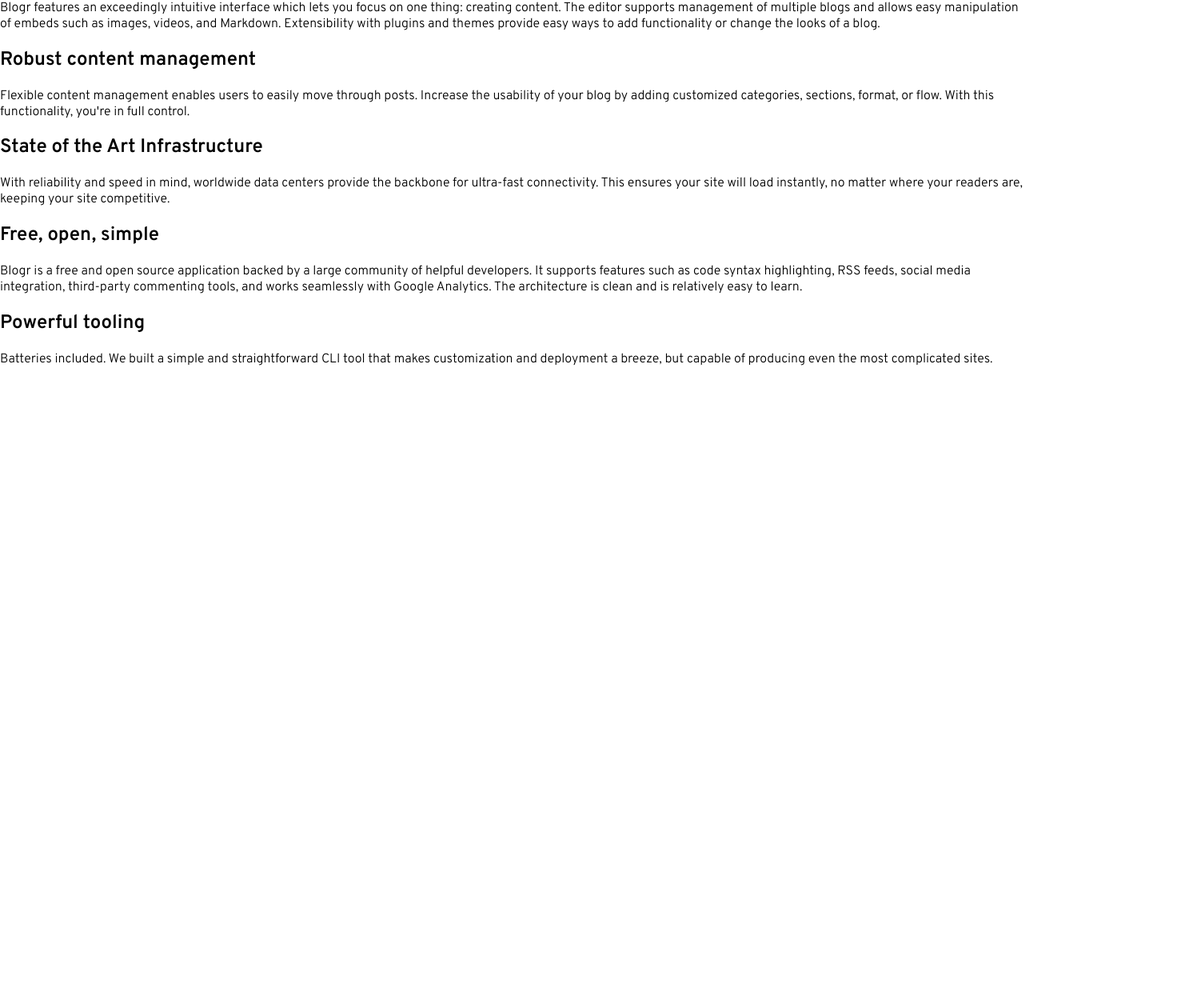
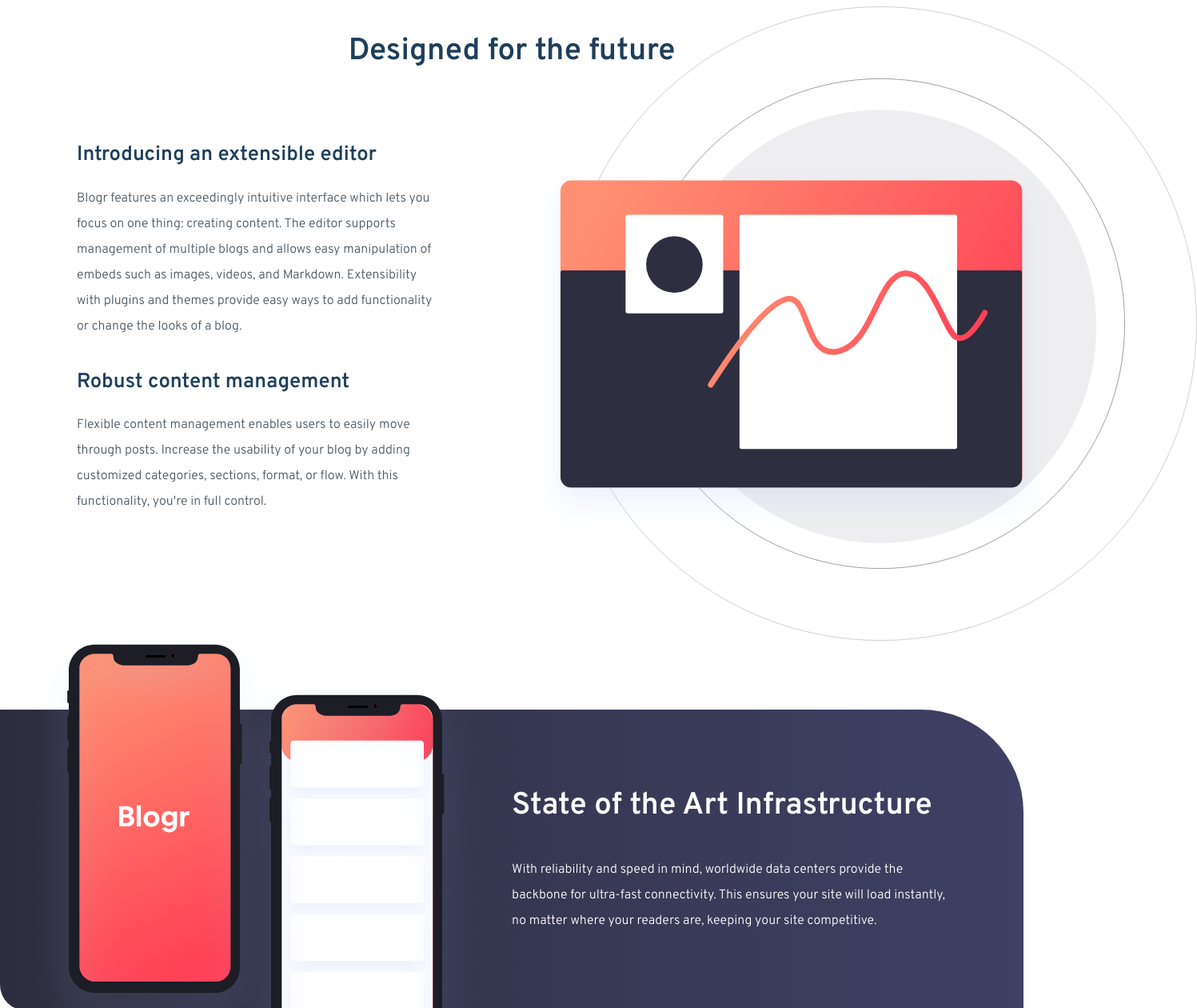
Before and after one commit to huyphan2210/blogr-landing-page-svelte, a Svelte app: page / in a window 1280 px wide. Shown: the part 920-2180 px from the top of the page at 80% size, 1497 px wide, since content can reach past the window. Before the commit the page ends 1395 px from the top, so only its background shows below. Built offline with nearby package versions, Linux system fonts and the light colour scheme.

Commit message:
Update Main.svelte

```diff
--- a/src/components/Main.svelte
+++ b/src/components/Main.svelte
@@ -1,5 +1,8 @@
 <script lang="ts">
     import heroImg from '../assets/images/bg-pattern-intro-desktop.svg'
+    import editorDesktop from '../assets/images/illustration-editor-desktop.svg'
+
+    import phone from '../assets/images/illustration-phones.svg'
 </script>
 <main>
     <section id='hero'>
@@ -13,6 +16,7 @@
     </section>
     <section id='design'>
         <h1>Designed for the future</h1>
+        <div class='paragraph'>
             <article>
                 <div>
                     <h2>Introducing an extensible editor</h2>
@@ -31,10 +35,17 @@
                     </p>
                 </div>
             </article>
+            <div class='backgroundImg'>
+                <img src={editorDesktop} alt='Editor'>
+            </div>
+        </div>
     </section>
     <section id='art'>
+        <div>
+            <img src={phone} alt='Phone'>
+        </div>
         <article>
-            <h2>State of the Art Infrastructure</h2>
+            <h1>State of the Art Infrastructure</h1>
             <p>
                 With reliability and speed in mind, worldwide data centers provide the backbone for ultra-fast connectivity.
                 This ensures your site will load instantly, no matter where your readers are, keeping your site competitive.
@@ -108,6 +119,77 @@
             #hero div button:hover {
                 cursor: pointer;
             }
+    #design {
+        position: relative;
+    }
+        #design h1 {
+            color: var(--very-dark-blue);
+            position: absolute;
+            top: 0rem;
+            left: 50%;
+            transform: translate(-50%);
+            text-align: center;
+            font-size: clamp(2rem, 3vw, 3rem);
+        }
+
+    .paragraph {
+        margin-block-start: 8rem;
+        display: grid;
+        grid-template-columns: 50% 50%;
+    }
+        .paragraph article {
+            padding: 15%;
+            display: flex;
+            flex-direction: column;
+            justify-content: center;
+        }
+            .paragraph article h2 {
+                color: var(--very-dark-blue);
+                font-size: clamp(1.5rem, 2vw, 2rem);
+            }
+            .paragraph article p {
+                color: var(--very-dark-grayish-blue);
+                line-height: 2rem;
+            }
+
+        .backgroundImg {
+            position: relative;
+        }
+            .backgroundImg img {
+                width: 130%;
+                transform: translate(3%);
+            }
+
+    #art {
+        display: grid;
+        justify-content: center;
+        grid-template-columns: 50% 50%;
+        color: white;
+        background-image: linear-gradient(to right, hsl(237, 17%, 21%), hsl(237, 23%, 32%));
+        border-radius: 0 8rem 0 2rem;
+        margin-block: 5rem;
+    }
+        #art article {
+            padding: 15% 15% 15% 0;
+        }
+            #art article h1 {
+                margin-block-start: 0;
+                font-size: clamp(2rem, 3vw, 3rem);
+            }
+            #art article p {
+                line-height: 2rem;
+                margin-block-end: 0;
+            }
+        #art div{
+            overflow: visible;
+            position: relative;
+        }
+            #art div img {
+                position: absolute;
+                top: 50%;
+                left: 50%;
+                transform: translate(-50%, -50%);
+            }
 
 @media screen and (max-aspect-ratio: 1) {
     #hero {
```
Lines whose indentation alone changed are shown as unchanged.
